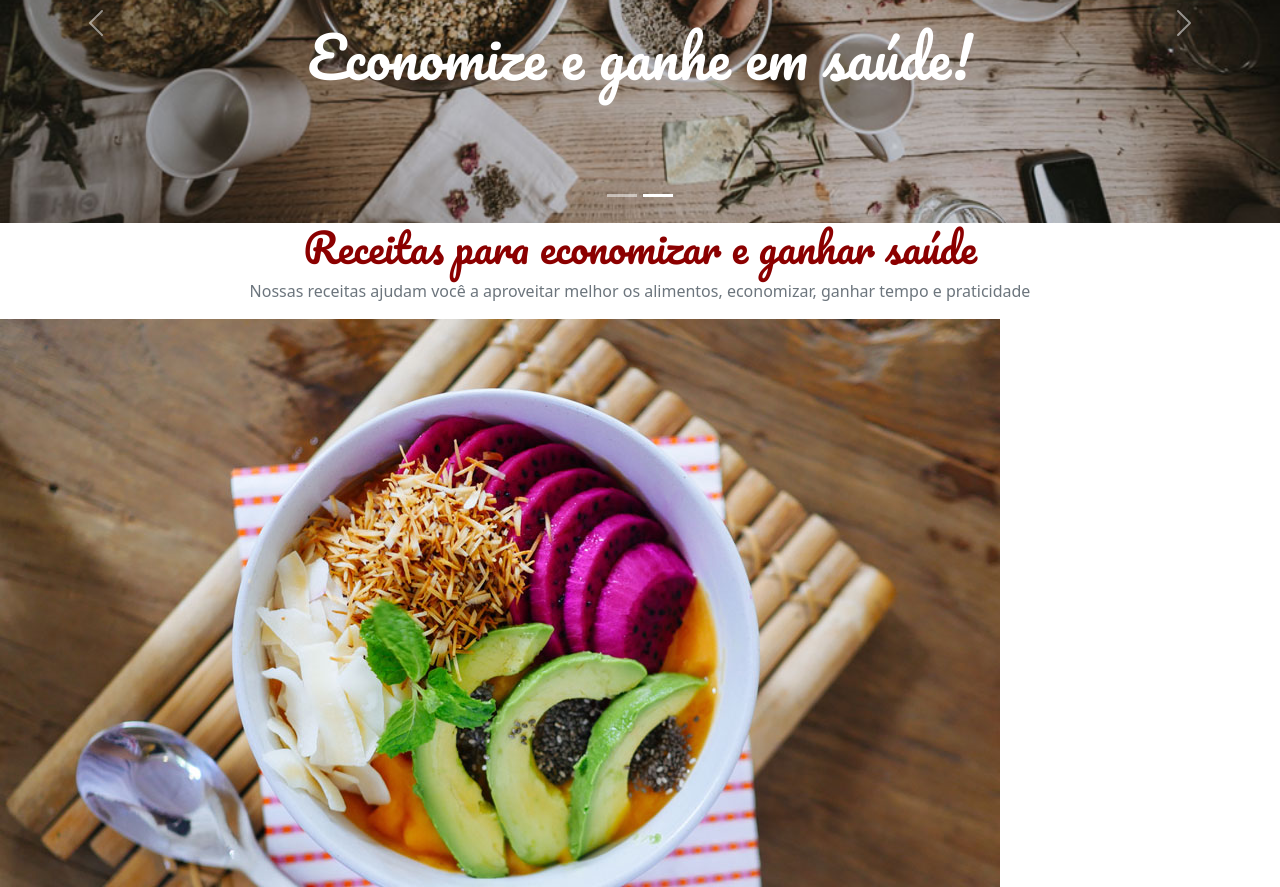
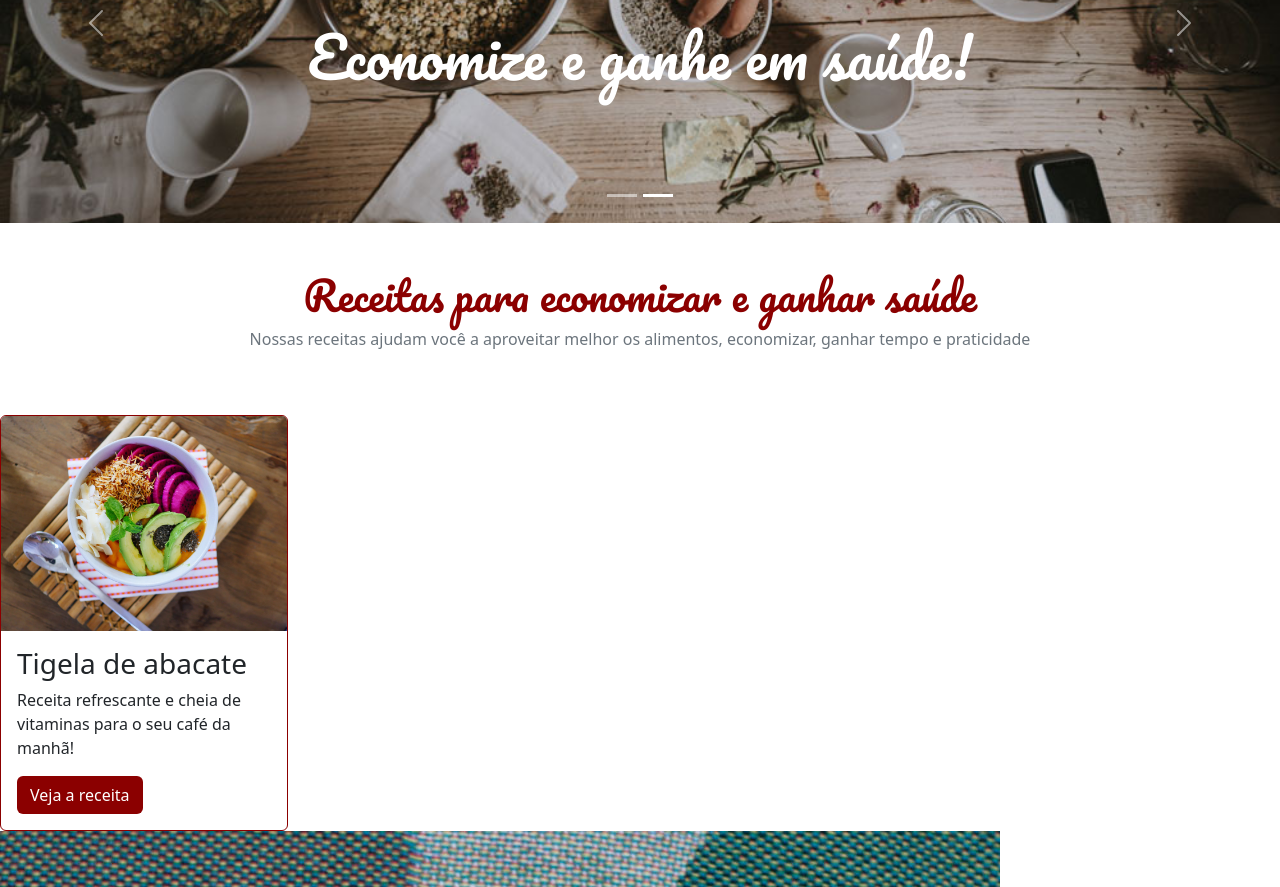
Before and after one commit to wevertonsantos/curso-bootstrap, a plain HTML site: page index.html in a window 1280 px wide. Shown: the part 233-1120 px from the top of the page. Drawn offline with nearby package versions, Linux system fonts and the light colour scheme.

Commit message:
repair html, colors cards

```diff
--- a/index.html
+++ b/index.html
@@ -66,12 +66,23 @@
 
     <!-- main of page, with images and texts -->
 
-  <h1 class="font-pacific text-center color-special">Receitas para economizar e ganhar saúde</h1>
-  <p class="text-center text-secondary">Nossas receitas ajudam você a aproveitar melhor os alimentos, economizar, ganhar tempo e praticidade</p>
+    <!-- first text page -->
 
-  <img src="src/img/receita-abacate.jpg" alt="tigela com salada de abacate, vista superior">
-  <h3>Tigela de abacate</h3>
-  <p>Receita refrescante e cheia de vitaminas para o seu café da manhã!</p>
+  <div class="first-text p-5">
+    <h1 class="font-pacific text-center color-special">Receitas para economizar e ganhar saúde</h1>
+    <p class="text-center text-secondary">Nossas receitas ajudam você a aproveitar melhor os alimentos, economizar, ganhar tempo e praticidade</p>
+  </div>
+
+   <!-- cards -->
+
+  <div class="card border-color-special" style="width: 18rem;">
+    <img src="src/img/receita-abacate.jpg" class="card-img-top" alt="tigela com salada de abacate, vista superior">
+    <div class="card-body">
+      <h3 class="card-title">Tigela de abacate</h3>
+      <p class="card-text">Receita refrescante e cheia de vitaminas para o seu café da manhã!</p>
+      <a href="#" class="btn btn-background-special">Veja a receita</a>
+    </div>
+  </div>
 
   <img src="src/img/receita-kiwi.jpg" alt="tigela de mingau com kiwi, vista superior">
   <h3>Salada de kiwi</h3>
--- a/src/style.css
+++ b/src/style.css
@@ -11,3 +11,12 @@
 .color-special{
 	color: darkred;
 }
+
+.border-color-special{
+	border-color: darkred;
+}
+
+.btn-background-special{
+	background-color: darkred;
+	color: white;
+}
```
